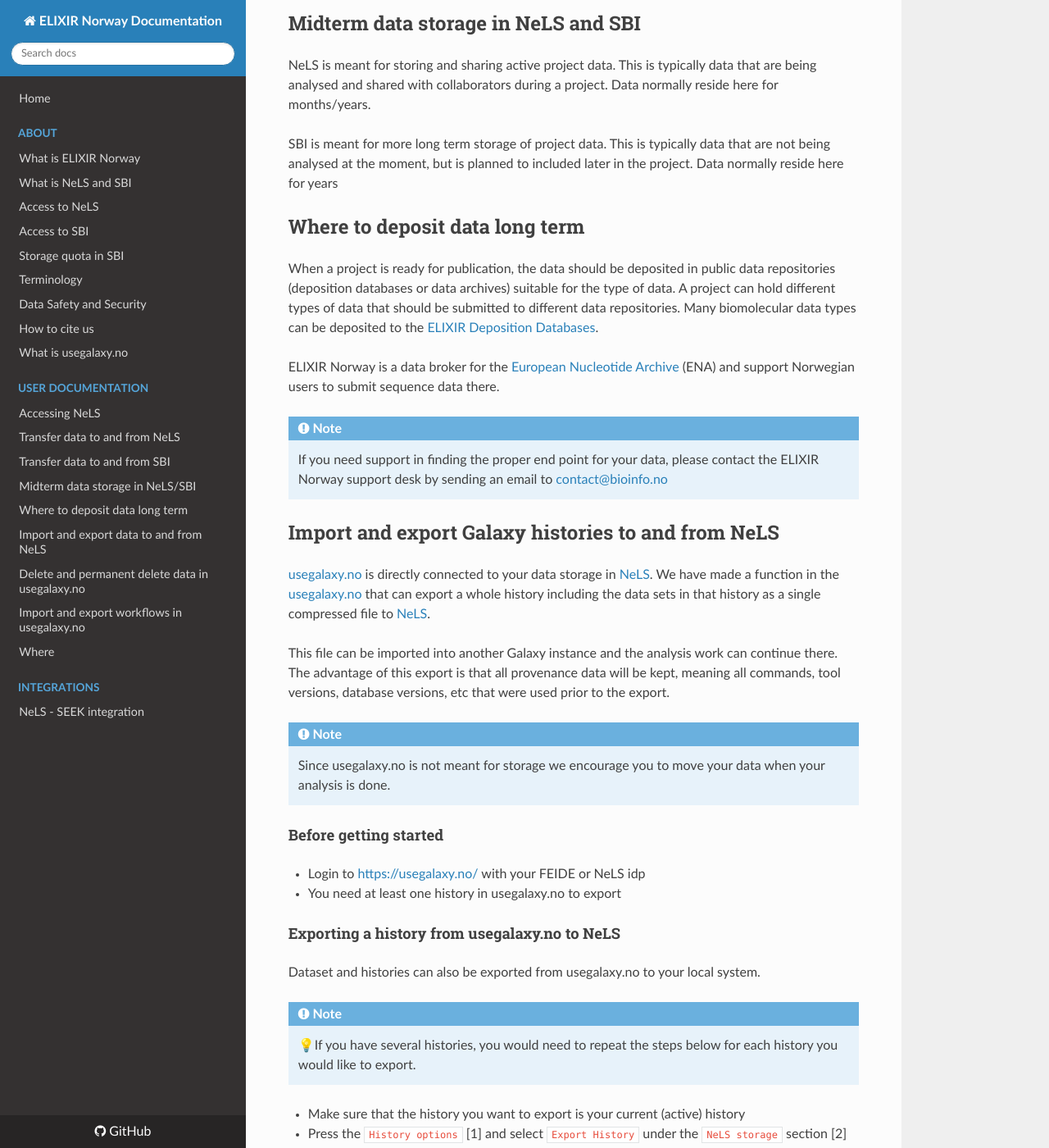
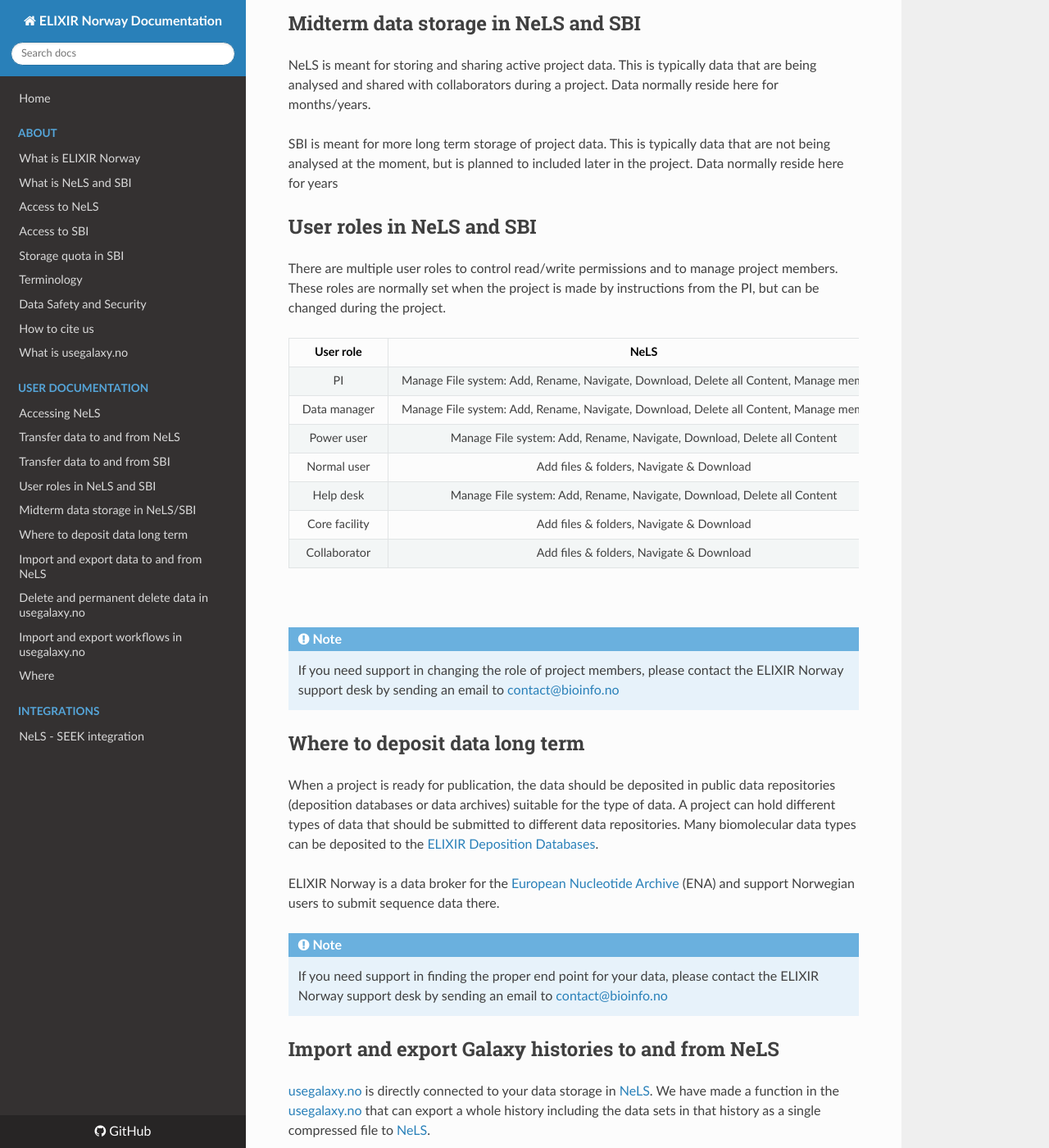
Before and after one commit to elixir-no-nels/nels-docs, an MkDocs documentation site: the page built from docs/user-doc.md, in a window 1280 px wide and 1400 px high, scrolled down 6998 px. Shown: the whole window at 82% size. Built offline with MkDocs 1.6.1, drawn with Linux system fonts in a browser that asks for light colours; nearby versions of some CDN libraries.

Commit message:
Added user roles
Added a section about the different roles and permissions in the system

```diff
--- a/docs/user-doc.md
+++ b/docs/user-doc.md
@@ -42,7 +42,6 @@
 </p>
 
 Download the SSH key to the computer from which you want to authenticate on NeLS, note the host address (`nelstor0.cbu.uib.no`) and your username. Modify access permissions for the SSH key in such a way that only you can read and write to the file and no other user can access the file. In the linux-based operating systems (including OsX), one can achieve this by typing `chmod 600 <SSH_key>` into a terminal window. In Windows, one can access the security tab in the `Properties` option of the `<SSH_key>` file and keep access granted only to oneself, `SYSTEM` and `Administrators`.
-
 
 ## Transfer data to and from NeLS
 
@@ -183,6 +182,26 @@
 
 SBI is meant for more long term storage of project data. This is typically data that are not being analysed at the moment, but is planned to included later in the project. Data normally reside here for years
 
+## User roles in NeLS and SBI
+
+There are multiple user roles to control read/write permissions and to manage project members. These roles are normally set when the project is made by instructions from the PI, but can be changed during the project.
+
+|User role|NeLS|SBI|
+|:---:|:---:|:---:|
+|PI|Manage File system: Add, Rename, Navigate, Download, Delete all Content, Manage members|Add, Navigate, Transfer to NeLS, Manage members|
+|Data manager|Manage File system: Add, Rename, Navigate, Download, Delete all Content, Manage members|Add, Navigate, Transfer to NeLS, Manage members|
+|Power user|Manage File system: Add, Rename, Navigate, Download, Delete all Content|Add, Navigate, Transfer to NeLS, Manage members|
+|Normal user|Add files & folders, Navigate & Download|Navigate & Transfer to NeLS|
+|Help desk|Manage File system: Add, Rename, Navigate, Download, Delete all Content|Add files & folders, Navigate & Transfer to NeLS|
+|Core facility|Add files & folders, Navigate & Download|-|
+|Collaborator|Add files & folders, Navigate & Download|-|
+
+<br/>
+
+!!! note
+
+	If you need support in changing the role of project members, please contact the ELIXIR Norway support desk by sending an email to [contact@bioinfo.no](mailto:contact@bioinfo.no)
+
 ## Where to deposit data long term
 When a project is ready for publication, the data should be deposited in public data repositories (deposition databases or data archives) suitable for the type of data. A project can hold different types of data that should be submitted to different data repositories. Many biomolecular data types can be deposited to the [ELIXIR Deposition Databases](https://elixir-europe.org/platforms/data/elixir-deposition-databases).
 
--- a/mkdocs.yml
+++ b/mkdocs.yml
@@ -27,6 +27,7 @@
    - Accessing NeLS: 'user-doc.html#accessing-nels'
    - Transfer data to and from NeLS: 'user-doc.html#transfer-data-to-and-from-nels'
    - Transfer data to and from SBI: 'user-doc.html#transfer-data-to-and-from-sbi'
+   - User roles in NeLS and SBI: 'user-doc.html#user-roles-in-nels-and-sbi'
    - Midterm data storage in NeLS/SBI: 'user-doc.html#midterm-data-storage-in-nels-and-sbi'
    - Where to deposit data long term: 'user-doc.html#where-to-deposit-data-long-term'
    - Import and export data to and from NeLS: 'user-doc.html#import-and-export-galaxy-histories-to-and-from-nels'
```
Also changed, not shown: docs/index.md (+1 -0 lines).
